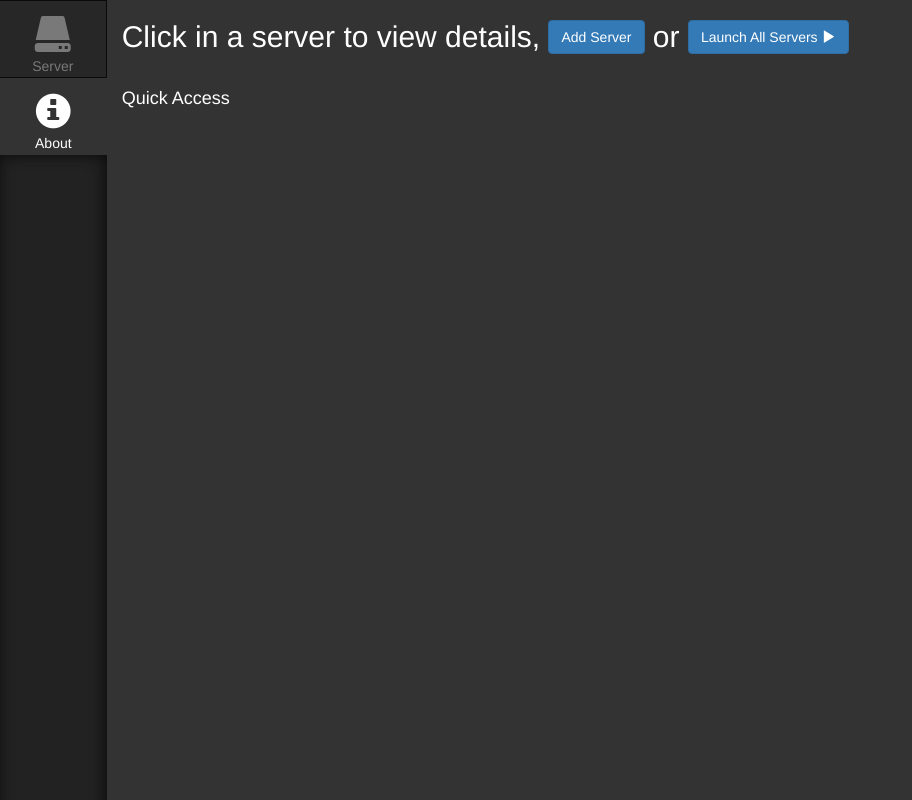
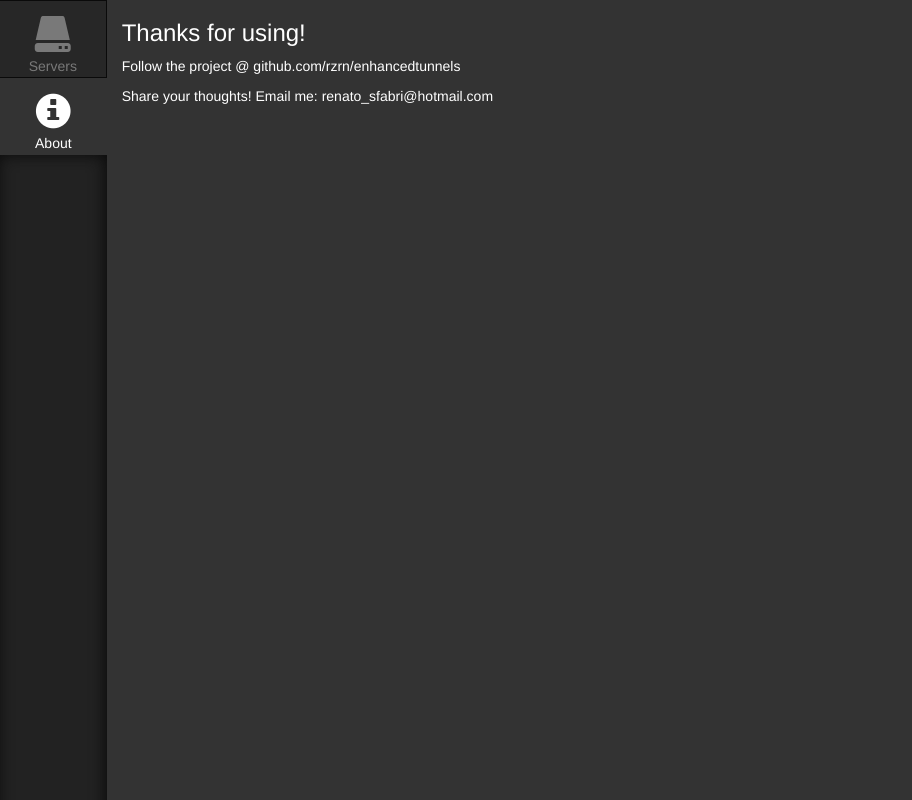
Before and after one commit to renatofabri/enhancedtunnels, a plain HTML site: page src/template/index.html in a window 1280 px wide. Both pictures are taken after a click on the item "About". Shown: the whole page, without its empty margins (0-912 px from the left). Drawn offline with Linux system fonts and the light colour scheme.

Commit message:
"about" tab now works

```diff
--- a/src/template/custom/events.js
+++ b/src/template/custom/events.js
@@ -5,10 +5,13 @@ $(document).on('show.bs.modal', '.modal', function () {
         $('.modal-backdrop').not('.modal-stack').css('z-index', zIndex - 1).addClass('modal-stack');
     }, 0);
 });
+
 // handles the change of screen
 $(".app-button").click(function() {
 	$(this).parent().find('.app-active-button').removeClass('app-active-button').addClass('app-last-button');
 	$(this).removeClass('app-last-button').addClass('app-active-button');
+    $("#app-about").toggle();
+    $("#app-application").toggle();
 });
 
 // handles the click on rows
--- a/src/template/index.html
+++ b/src/template/index.html
@@ -20,7 +20,7 @@
                             <li class="app-button app-active-button">
                                 <a href="#">
                                     <span class="glyphicon glyphicon-hdd"></span>
-                                    <span>Server</span>
+                                    <span>Servers</span>
                                 </a>
                             </li>
                             <li class="app-button app-last-button">
@@ -35,7 +35,7 @@
 
                 <div class="col-sm-11 app-main">
                     <!-- main application view -->
-                    <div class="container-fluid app-server-view">
+                    <div class="container-fluid app-server-view" id="app-application">
                         <div class="row">
                             <h2>
                                 Click in a server to view details,
@@ -357,6 +357,11 @@
                             </ul>
                         </div>
                     </div>
+                    <div id="app-about" style="display: none;">
+                        <h3>Thanks for using!</h3>
+                        <p>Follow the project @ github.com/rzrn/enhancedtunnels</p>
+                        <p>Share your thoughts! Email me: renato_sfabri@hotmail.com</p>
+                    </div>
                 </div>
             </div>
         </div>
```
